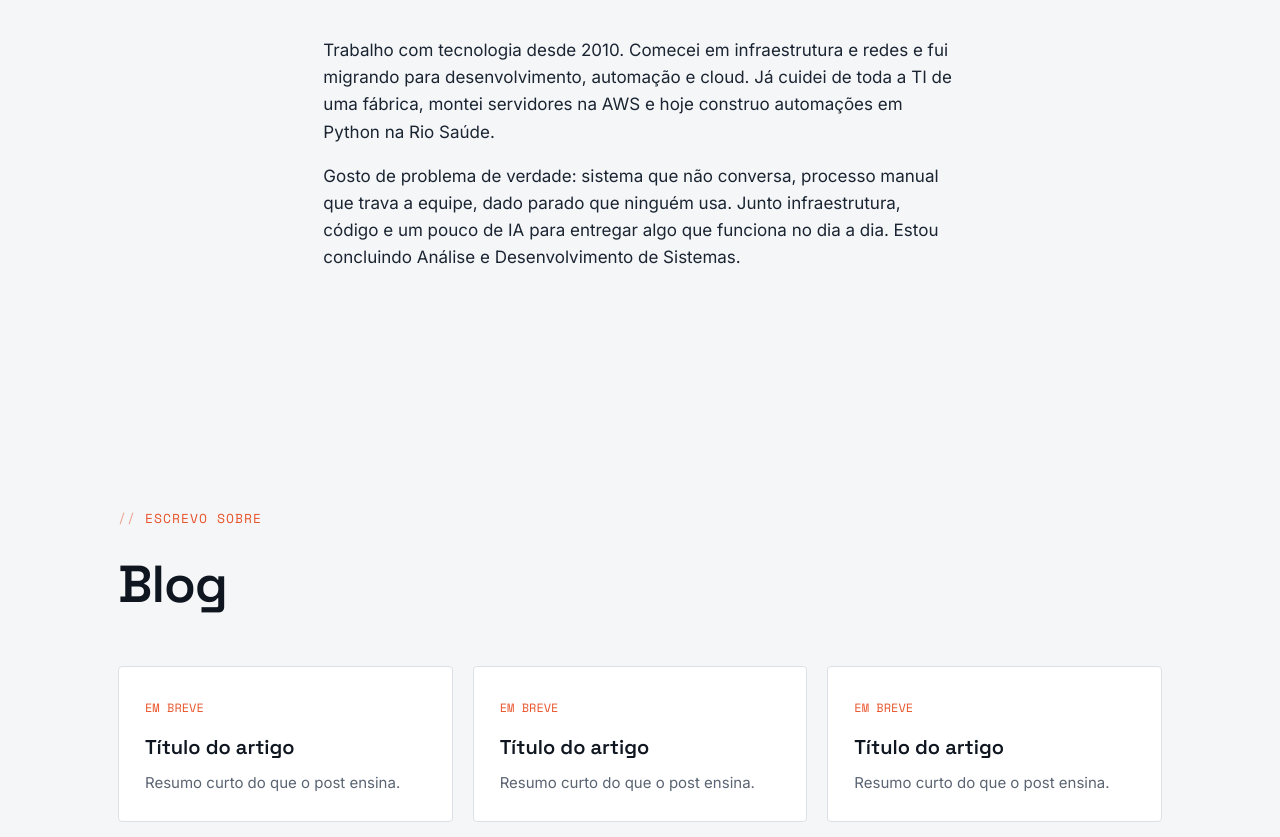
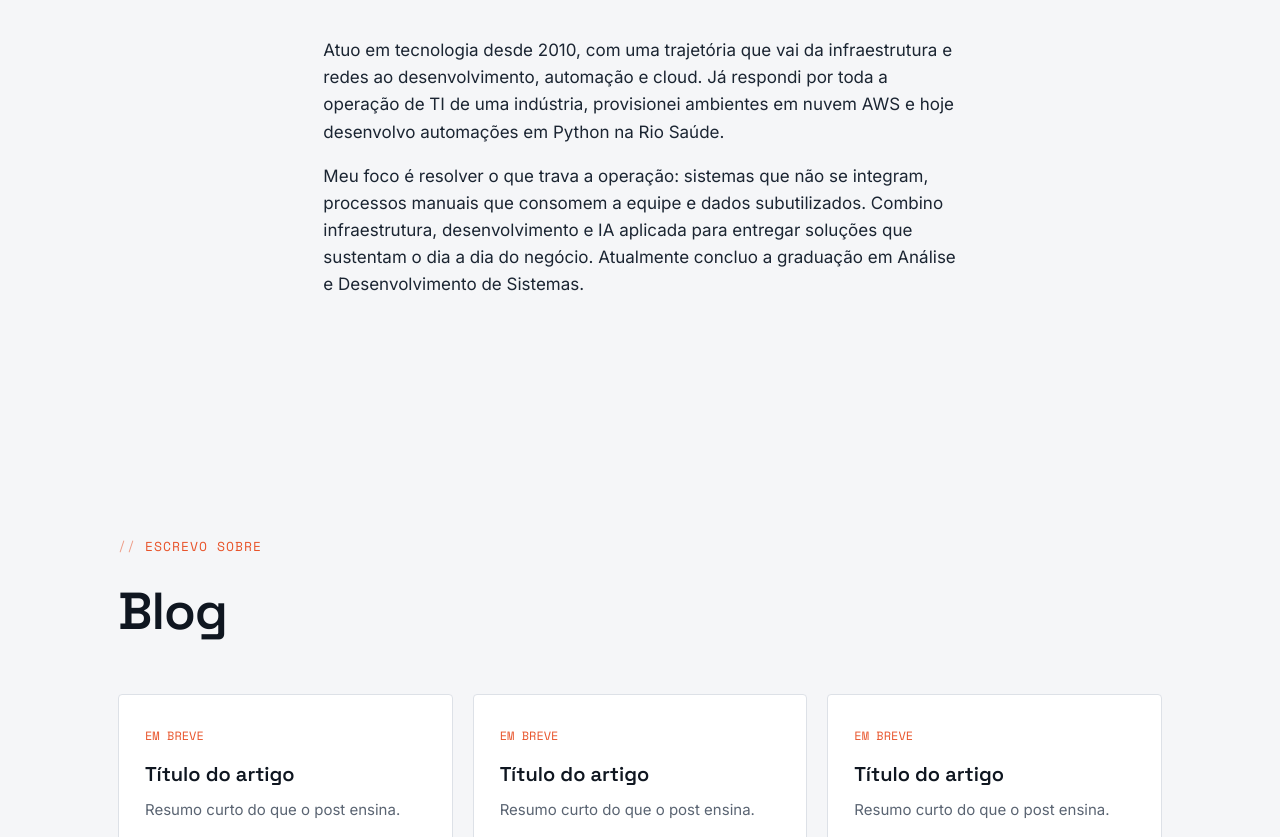
Before and after one commit to progez/lucaspaulo-site, a plain HTML site: page index.html in a window 1280 px wide. Shown: the part 4077-4914 px from the top of the page. Drawn offline with nearby package versions, Linux system fonts and the light colour scheme.

Commit message:
fase 2: reescrita profissional da bio (Quem faz)

```diff
--- a/index.html
+++ b/index.html
@@ -184,15 +184,16 @@
           <p class="eyebrow">Quem faz</p>
           <h2 class="section-title">Lucas Paulo</h2>
           <p>
-            Trabalho com tecnologia desde 2010. Comecei em infraestrutura e redes e fui
-            migrando para desenvolvimento, automação e cloud. Já cuidei de toda a TI de uma
-            fábrica, montei servidores na AWS e hoje construo automações em Python na Rio Saúde.
+            Atuo em tecnologia desde 2010, com uma trajetória que vai da infraestrutura e redes
+            ao desenvolvimento, automação e cloud. Já respondi por toda a operação de TI de uma
+            indústria, provisionei ambientes em nuvem AWS e hoje desenvolvo automações em Python
+            na Rio Saúde.
           </p>
           <p>
-            Gosto de problema de verdade: sistema que não conversa, processo manual que trava
-            a equipe, dado parado que ninguém usa. Junto infraestrutura, código e um pouco de
-            IA para entregar algo que funciona no dia a dia. Estou concluindo Análise e
-            Desenvolvimento de Sistemas.
+            Meu foco é resolver o que trava a operação: sistemas que não se integram, processos
+            manuais que consomem a equipe e dados subutilizados. Combino infraestrutura,
+            desenvolvimento e IA aplicada para entregar soluções que sustentam o dia a dia do
+            negócio. Atualmente concluo a graduação em Análise e Desenvolvimento de Sistemas.
           </p>
         </div>
       </div>
```
